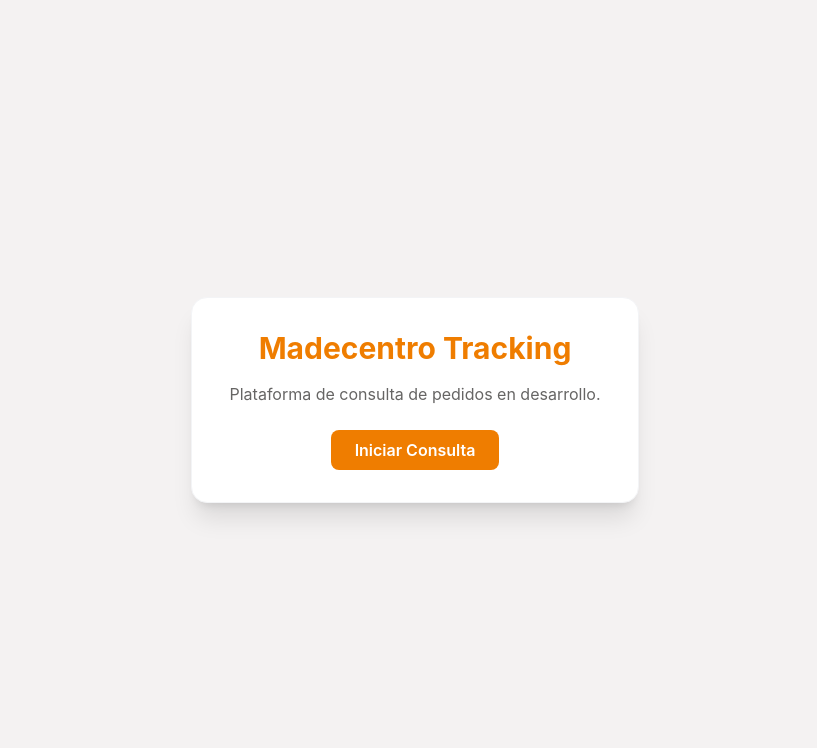
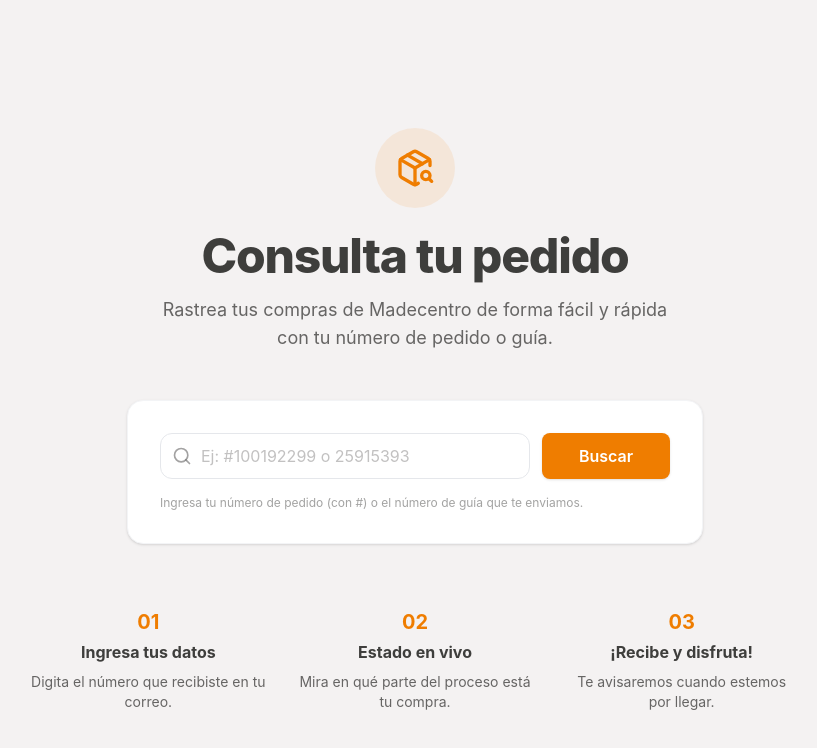
Before and after one commit to CristianLF0903/tracking-page, a React (Vite) app: page / in a window 1280 px wide. Shown: the top 748 px of the page, without its empty margins (225-1042 px from the left). Built offline with nearby package versions, Linux system fonts and the light colour scheme.

Commit message:
feat 🔍: search-page - Página principal con formulario de búsqueda

```diff
--- a/src/App.jsx
+++ b/src/App.jsx
@@ -1,19 +1,20 @@
-import { useState } from 'react'
+import { BrowserRouter as Router, Routes, Route } from 'react-router-dom';
+import Layout from './components/layout/Layout';
+import HomePage from './pages/HomePage';
+import TrackingPage from './pages/TrackingPage';
 
 function App() {
   return (
-    <div className="min-h-screen flex items-center justify-center bg-secondary-light">
-      <div className="bg-white p-8 rounded-2xl shadow-xl border border-gray-100 max-w-md w-full text-center">
-        <h1 className="text-3xl font-bold text-primary mb-4">Madecentro Tracking</h1>
-        <p className="text-secondary mb-6">
-          Plataforma de consulta de pedidos en desarrollo.
-        </p>
-        <button className="bg-primary hover:bg-primary-dark text-white px-6 py-2 rounded-lg transition-standard font-semibold">
-          Iniciar Consulta
-        </button>
-      </div>
-    </div>
-  )
+    <Router>
+      <Layout>
+        <Routes>
+          <Route path="/" element={<HomePage />} />
+          <Route path="/tracking/:id" element={<TrackingPage />} />
+          <Route path="*" element={<HomePage />} />
+        </Routes>
+      </Layout>
+    </Router>
+  );
 }
 
-export default App
+export default App;
--- /dev/null
+++ b/src/components/tracking/SearchForm.jsx
@@ -0,0 +1,55 @@
+import React, { useState } from 'react';
+import { Search } from 'lucide-react';
+import Input from '../ui/Input';
+import Button from '../ui/Button';
+import { validateSearchInput } from '../../utils/validators';
+
+const SearchForm = ({ onSearch, isLoading }) => {
+  const [searchValue, setSearchValue] = useState('');
+  const [error, setError] = useState('');
+
+  const handleSubmit = (e) => {
+    e.preventDefault();
+    const validation = validateSearchInput(searchValue);
+
+    if (!validation.isValid) {
+      setError(validation.message);
+      return;
+    }
+
+    setError('');
+    onSearch(searchValue.trim());
+  };
+
+  const handleInputChange = (e) => {
+    setSearchValue(e.target.value);
+    if (error) setError('');
+  };
+
+  return (
+    <form onSubmit={handleSubmit} className="w-full flex flex-col gap-4">
+      <div className="flex flex-col md:flex-row gap-3">
+        <Input
+          placeholder="Ej: #100192299 o 25915393"
+          value={searchValue}
+          onChange={handleInputChange}
+          error={error}
+          icon={Search}
+          className="flex-1"
+        />
+        <Button
+          type="submit"
+          loading={isLoading}
+          className="md:w-32 h-[46px]"
+        >
+          Buscar
+        </Button>
+      </div>
+      <p className="text-xs text-secondary/60 text-center md:text-left">
+        Ingresa tu número de pedido (con #) o el número de guía que te enviamos.
+      </p>
+    </form>
+  );
+};
+
+export default SearchForm;
--- /dev/null
+++ b/src/pages/HomePage.jsx
@@ -0,0 +1,55 @@
+import React from 'react';
+import { useNavigate } from 'react-router-dom';
+import Card from '../components/ui/Card';
+import SearchForm from '../components/tracking/SearchForm';
+import { PackageSearch } from 'lucide-react';
+
+const HomePage = () => {
+  const navigate = useNavigate();
+
+  const handleSearch = (id) => {
+    // Codificar el ID para la URL (especialmente si tiene #)
+    const encodedId = encodeURIComponent(id);
+    navigate(`/tracking/${encodedId}`);
+  };
+
+  return (
+    <div className="flex flex-col items-center justify-center py-10 md:py-20">
+      <div className="text-center mb-12 animate-in fade-in slide-in-from-top-6 duration-700">
+        <div className="inline-flex items-center justify-center w-20 h-20 rounded-full bg-primary/10 text-primary mb-6">
+          <PackageSearch size={40} />
+        </div>
+        <h1 className="text-4xl md:text-5xl font-extrabold mb-4 tracking-tight">
+          Consulta tu pedido
+        </h1>
+        <p className="text-lg text-secondary max-w-lg mx-auto">
+          Rastrea tus compras de Madecentro de forma fácil y rápida con tu número de pedido o guía.
+        </p>
+      </div>
+
+      <Card className="w-full max-w-xl p-6 md:p-8" animate>
+        <SearchForm onSearch={handleSearch} />
+      </Card>
+
+      <div className="mt-16 grid grid-cols-1 md:grid-cols-3 gap-8 w-full max-w-3xl">
+        <div className="text-center">
+          <div className="text-primary font-bold text-xl mb-1">01</div>
+          <h3 className="font-bold text-secondary-dark mb-2">Ingresa tus datos</h3>
+          <p className="text-sm text-secondary">Digita el número que recibiste en tu correo.</p>
+        </div>
+        <div className="text-center">
+          <div className="text-primary font-bold text-xl mb-1">02</div>
+          <h3 className="font-bold text-secondary-dark mb-2">Estado en vivo</h3>
+          <p className="text-sm text-secondary">Mira en qué parte del proceso está tu compra.</p>
+        </div>
+        <div className="text-center">
+          <div className="text-primary font-bold text-xl mb-1">03</div>
+          <h3 className="font-bold text-secondary-dark mb-2">¡Recibe y disfruta!</h3>
+          <p className="text-sm text-secondary">Te avisaremos cuando estemos por llegar.</p>
+        </div>
+      </div>
+    </div>
+  );
+};
+
+export default HomePage;
--- /dev/null
+++ b/src/pages/TrackingPage.jsx
@@ -0,0 +1,28 @@
+import React from 'react';
+import { useParams, Link } from 'react-router-dom';
+import { ArrowLeft } from 'lucide-react';
+import Button from '../components/ui/Button';
+
+const TrackingPage = () => {
+  const { id } = useParams();
+  const decodedId = decodeURIComponent(id);
+
+  return (
+    <div className="py-8">
+      <Link to="/" className="inline-flex items-center gap-2 text-primary hover:text-primary-dark font-medium mb-8 transition-standard">
+        <ArrowLeft size={20} />
+        Volver a buscar
+      </Link>
+
+      <div className="text-center py-20">
+        <h2 className="text-2xl font-bold mb-4">Consultando: {decodedId}</h2>
+        <p className="text-secondary mb-8">Esta página está en construcción. Pronto verás el estado de tu pedido aquí.</p>
+        <div className="flex justify-center">
+          <div className="w-12 h-12 border-4 border-primary border-t-transparent rounded-full animate-spin"></div>
+        </div>
+      </div>
+    </div>
+  );
+};
+
+export default TrackingPage;
--- /dev/null
+++ b/src/utils/validators.js
@@ -0,0 +1,38 @@
+/**
+ * Valida si el input es un número de pedido (empieza con #) o una guía (solo números)
+ * @param {string} value
+ * @returns {Object} { type: 'order' | 'tracking' | 'unknown', isValid: boolean }
+ */
+export const validateSearchInput = (value) => {
+  const trimmedValue = value.trim();
+
+  if (!trimmedValue) {
+    return { type: 'unknown', isValid: false, message: 'Por favor ingresa un valor' };
+  }
+
+  // Si empieza con # es pedido
+  if (trimmedValue.startsWith('#')) {
+    const isValidOrder = /^#\d+$/.test(trimmedValue);
+    return {
+      type: 'order',
+      isValid: isValidOrder,
+      message: isValidOrder ? '' : 'Formato de pedido inválido (Ej: #100192299)'
+    };
+  }
+
+  // Si son solo números es guía
+  const isValidTracking = /^\d+$/.test(trimmedValue);
+  if (isValidTracking) {
+    return {
+      type: 'tracking',
+      isValid: true,
+      message: ''
+    };
+  }
+
+  return {
+    type: 'unknown',
+    isValid: false,
+    message: 'Ingresa un número de pedido (#...) o guía (solo números)'
+  };
+};
```
